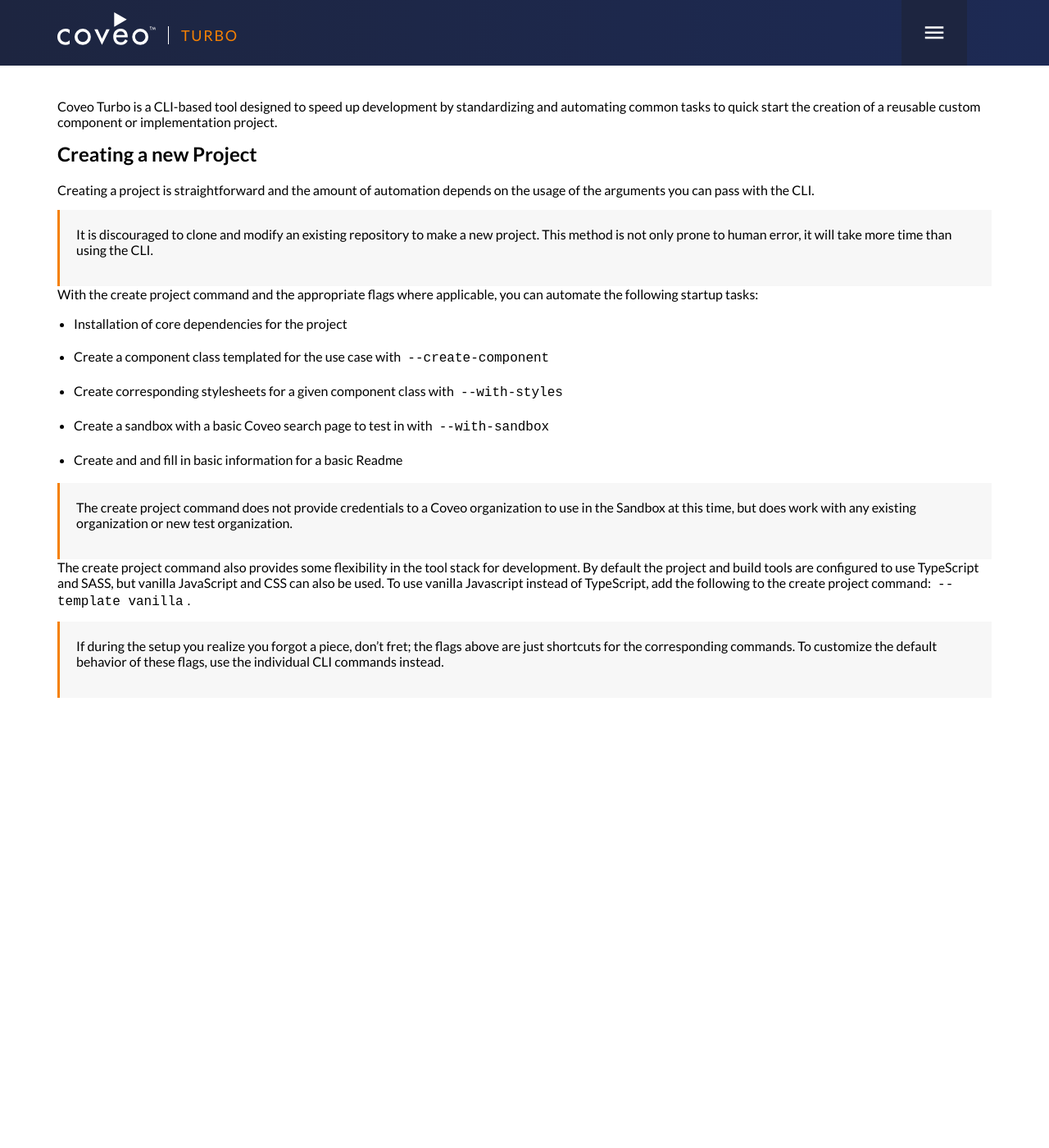
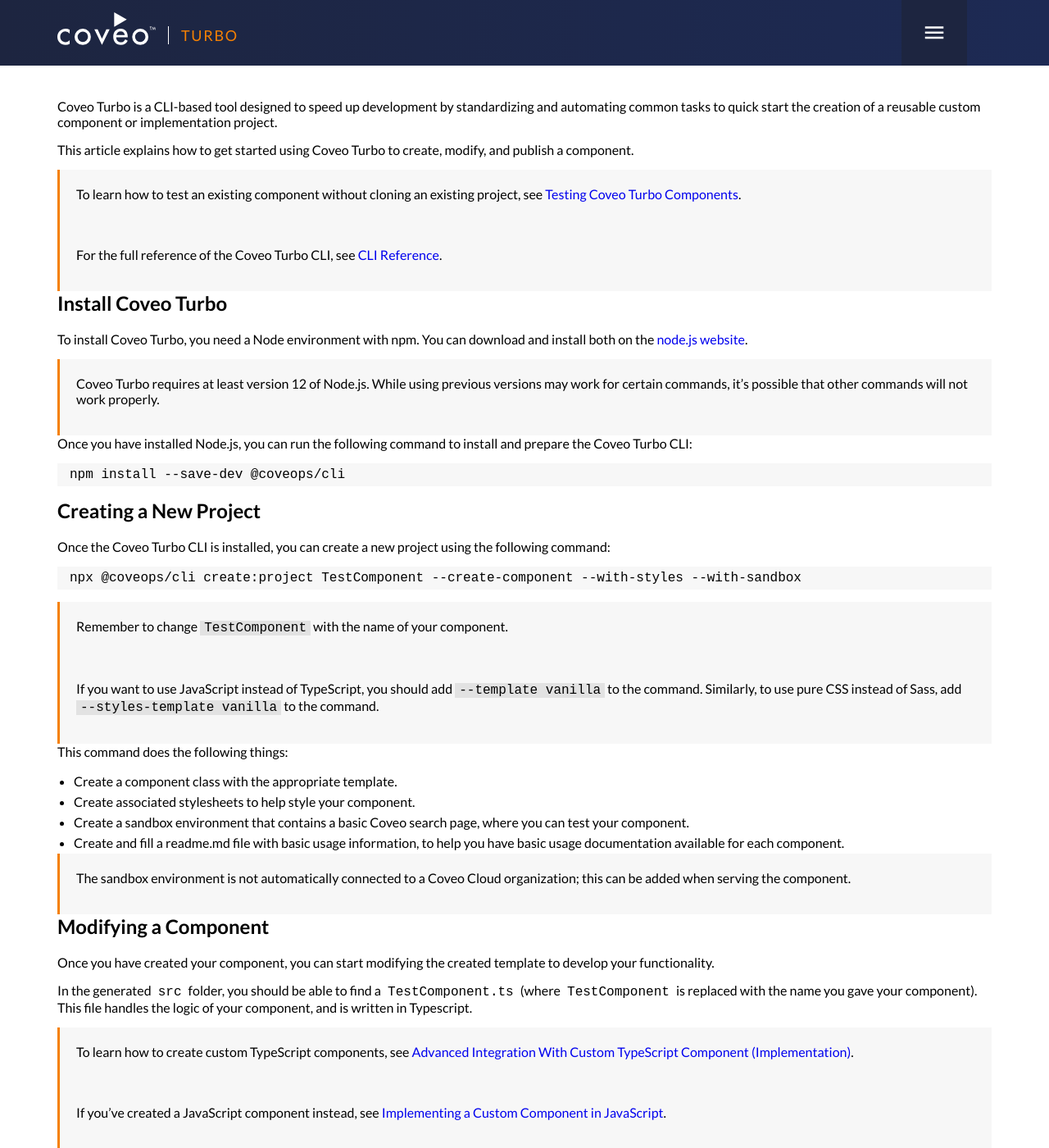
Before and after one commit to Coveo-Turbo/Coveo-Turbo.github.io, a Jekyll site: the page built from _docs/Getting-Started.md, in a window 1280 px wide and 1400 px high. Shown: the whole window at 82% size. Built offline with Jekyll 4.4.1, drawn with Linux system fonts in a browser that asks for light colours; a style sheet for code colours, icons or effects is not loaded; some of the changed text lies outside the part shown.

Commit message:
Add working getting started

````diff
--- a/_docs/Getting-Started.md
+++ b/_docs/Getting-Started.md
@@ -6,28 +6,86 @@
 
 Coveo Turbo is a CLI-based tool designed to speed up development by standardizing and automating common tasks to quick start the creation of a reusable custom component or implementation project.
 
-<!-- more -->
+This article explains how to get started using Coveo Turbo to create, modify, and publish a component.
 
-## Creating a new Project
+> To learn how to test an existing component without cloning an existing project, see [Testing Coveo Turbo Components]({{ site.baseurl }}/docs/Testing-Components).
 
-Creating a project is straightforward and the amount of automation depends on the usage of the arguments you can pass with the CLI.
+> For the full reference of the Coveo Turbo CLI, see [CLI Reference]({{ site.baseurl }}/docs/CLI-Reference).
 
-> It is discouraged to clone and modify an existing repository to make a new project. This method is not only prone to human error, it will take more time than using the CLI.
+## Install Coveo Turbo
 
-With the create project command and the appropriate flags where applicable, you can automate the following startup tasks:
+To install Coveo Turbo, you need a Node environment with npm. You can download and install both on the [node.js website](https://nodejs.org/en/).
 
-- Installation of core dependencies for the project
+> Coveo Turbo requires at least version 12 of Node.js. While using previous versions may work for certain commands, it's possible that other commands will not work properly.
 
-- Create a component class templated for the use case with `--create-component`
+Once you have installed Node.js, you can run the following command to install and prepare the Coveo Turbo CLI:
 
-- Create corresponding stylesheets for a given component class with `--with-styles`
+```
+npm install --save-dev @coveops/cli
+```
 
-- Create a sandbox with a basic Coveo search page to test in with `--with-sandbox`
+## Creating a New Project
 
-- Create and and fill in basic information for a basic Readme
+Once the Coveo Turbo CLI is installed, you can create a new project using the following command:
 
-> The create project command does not provide credentials to a Coveo organization to use in the Sandbox at this time, but does work with any existing organization or new test organization.
+```
+npx @coveops/cli create:project TestComponent --create-component --with-styles --with-sandbox
+```
+> Remember to change `TestComponent` with the name of your component.
 
-The create project command also provides some flexibility in the tool stack for development. By default the project and build tools are configured to use TypeScript and SASS, but vanilla JavaScript and CSS can also be used. To use vanilla Javascript instead of TypeScript, add the following to the create project command: `--template vanilla`.
+> If you want to use JavaScript instead of TypeScript, you should add `--template vanilla` to the command. Similarly, to use pure CSS instead of Sass, add `--styles-template vanilla` to the command.
 
-> If during the setup you realize you forgot a piece, don’t fret; the flags above are just shortcuts for the corresponding commands. To customize the default behavior of these flags, use the individual CLI commands instead.
+This command does the following things:
+- Create a component class with the appropriate template.
+- Create associated stylesheets to help style your component.
+- Create a sandbox environment that contains a basic Coveo search page, where you can test your component.
+- Create and fill a readme.md file with basic usage information, to help you have basic usage documentation available for each component.
+
+> The sandbox environment is not automatically connected to a Coveo Cloud organization; this can be added when serving the component.
+
+## Modifying a Component
+
+Once you have created your component, you can start modifying the created template to develop your functionality.
+
+In the generated `src` folder, you should be able to find a `TestComponent.ts` (where `TestComponent` is replaced with the name you gave your component). This file handles the logic of your component, and is written in Typescript.
+
+> To learn how to create custom TypeScript components, see [Advanced Integration With Custom TypeScript Component (Implementation)](https://docs.coveo.com/en/355/).
+
+> If you've created a JavaScript component instead, see [Implementing a Custom Component in JavaScript](https://docs.coveo.com/en/305/).
+
+You can also change the styling of the component by changing the `src\stylesheets\TestComponent.scss` [Sass](https://sass-lang.com/) file (where `TestComponent` is replaced with the name you gave your component).
+
+## Build the Component
+
+Once you have modified your component and are ready to test it, you need to run the build command, so the code can be built.
+
+To do so, run the following command, replacing `TestComponent` with the name of your component:
+
+```
+coveops build TestComponent
+```
+
+> For a full list of all build options, see [CLI Reference - Build]({{ site.baseurl }}/docs/CLI-Reference#build).
+
+> You should consider enabling watch on your builds, so you don't have to manually run the build command every time you make changes. The command would look like this:
+> ```
+> coveops build TestComponent --watch
+> ```
+>
+> Note that the watch option does not serve the component.
+
+## Serving the Component
+
+During development, you're likely to want to see your component in action. By serving your code, you are deploying it locally, allowing you to test your component in a working Coveo search page.
+
+> You are encouraged to use your own Coveo organization to test your components, as some components can expect a certain item structure to work properly. However, if you do not have one, you can use a sample Coveo Cloud organization by omitting an `org-id` and `token` value.
+
+To serve your component, enter the following command:
+
+```
+coveops serve org-id yourorgid token "your-token"
+```
+
+> Remember to change `yourorgid` with the id of your organization, and `your-token` with a valid search token or API key. For more information on how to get these values, see [Managing Coveo Organization Settings and Limits](https://docs.coveo.com/en/1562/cloud-v2-administrators/managing-coveo-organization-settings-and-limits#organization-tab) and [Adding and Managing API Keys](https://docs.coveo.com/en/1718/cloud-v2-administrators/adding-and-managing-api-keys).
+
+The page is then served and available at `localhost:8080`.
````
Also changed, not shown: _docs/CLI-reference.md (+1 -0 lines).
